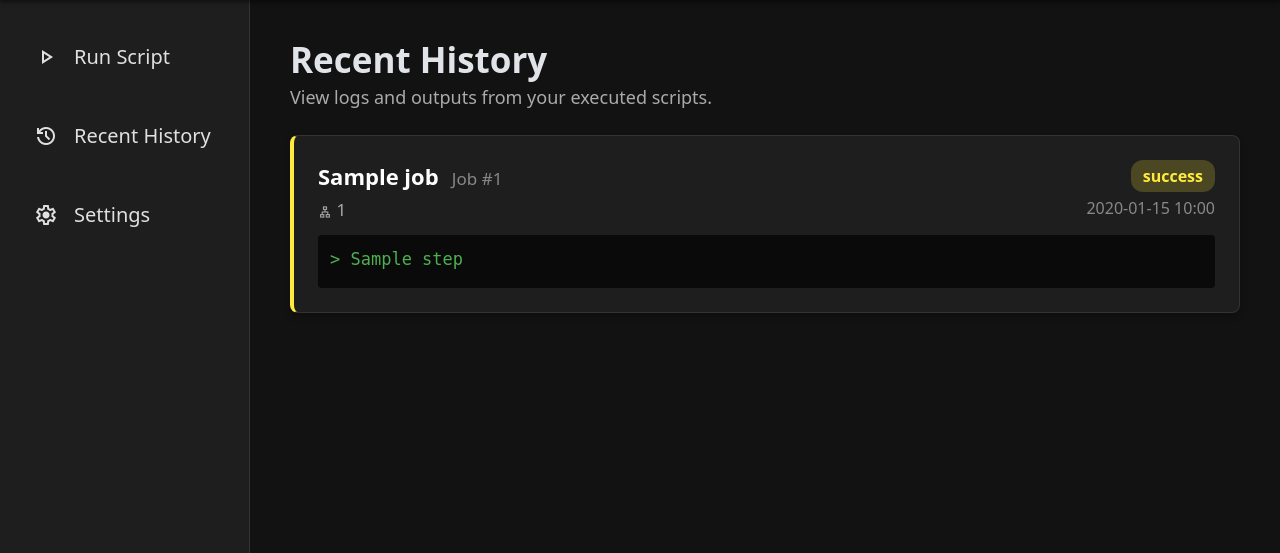
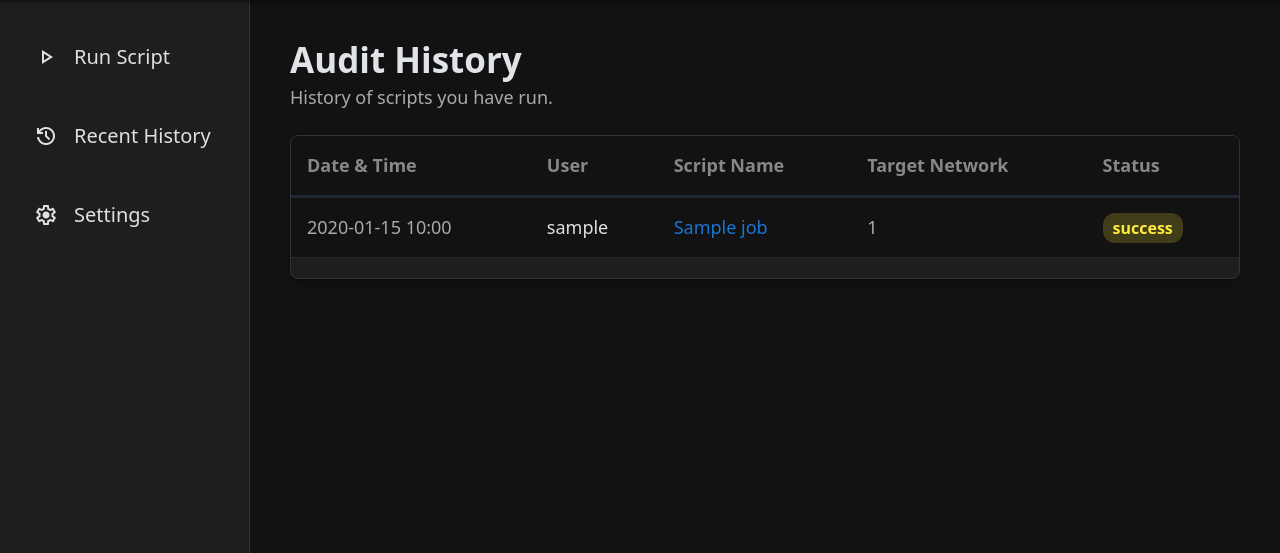
Before and after one commit to NightHawkATL/meraki-dashboard-app, a FastAPI app: template backend/app/templates/history.html in a window 1280 px wide. Shown: the part 64-617 px from the top of the page. Run offline with FastAPI, Linux system fonts and the light colour scheme; the template is opened without the code that fills it: most values are stand-ins (such as "Sample title", 1, 10 or a date in 2020); parts of the project's set-up code (start-up, migrations or seed data) failed here and were passed over; some libraries are stand-ins or nearby versions.

Commit message:
Update backend/app/templates/history.html

```diff
--- a/backend/app/templates/history.html
+++ b/backend/app/templates/history.html
@@ -2,53 +2,45 @@
 
 {% block app_content %}
 <hgroup style="margin-bottom: 24px;">
-    <h2 style="margin-bottom: 4px;">Recent History</h2>
-    <p style="color: #aaa; font-size: 0.9rem;">View logs and outputs from your executed scripts.</p>
+    <h2 style="margin-bottom: 4px;">Audit History</h2>
+    <p style="color: #aaa; font-size: 0.9rem;">
+        {% if current_user.is_admin %}Global log of all scripts run by all users.{% else %}History of scripts you have run.{% endif %}
+    </p>
 </hgroup>
 
-<!-- HTMX Magic: If there are running jobs, poll this URL every 2 seconds and swap the table cleanly! -->
-<div id="job-table-container"
-    {% if has_running_jobs %} hx-get="/history" hx-trigger="every 2s" hx-select="#job-table-container" hx-swap="outerHTML" {% endif %}>
-
-    {% for job in jobs %}
-    <div class="mui-paper" style="margin-bottom: 16px; border-left: 4px solid {% if job.status == 'Success' %}#4caf50{% elif job.status == 'Failed' %}#f44336{% else %}#ffeb3b{% endif %};">
-        <div style="display: flex; justify-content: space-between; margin-bottom: 12px;">
-            <div>
-                <strong style="color: #fff; font-size: 1.1rem;">{{ job.script_name }}</strong>
-                <span style="color: #888; font-size: 0.85rem; margin-left: 8px;">Job #{{ job.id }}</span>
-                <div style="color: #aaa; font-size: 0.85rem; margin-top: 4px;">
-                    <span class="material-symbols-outlined" style="font-size: 14px; vertical-align: middle;">lan</span> {{ job.target_network_id }}
-                </div>
-            </div>
-            <div style="text-align: right;">
-                <span style="display: inline-block; padding: 4px 12px; border-radius: 12px; font-size: 0.8rem; font-weight: bold;
-                    background: {% if job.status == 'Success' %}rgba(76, 175, 80, 0.2); color: #4caf50;
-                                {% elif job.status == 'Failed' %}rgba(244, 67, 54, 0.2); color: #f44336;
-                                {% else %}rgba(255, 235, 59, 0.2); color: #ffeb3b;{% endif %}">
-                    {{ job.status }}
-                </span>
-                <div style="color: #888; font-size: 0.8rem; margin-top: 4px;">{{ job.timestamp.strftime('%Y-%m-%d %H:%M') }}</div>
-            </div>
-        </div>
-
-        <!-- Progress Logs Terminal -->
-        <div style="background: #0a0a0a; padding: 12px; border-radius: 4px; font-family: monospace; font-size: 0.85rem; color: #00ff00; max-height: 150px; overflow-y: auto;">
-            {% for log in job.progress_log %}
-                <div style="margin-bottom: 4px; color: {% if log.status == 'error' %}#f44336{% elif log.status == 'success' %}#4caf50{% else %}#00ff00{% endif %};">
-                    > {{ log.step }}
-                </div>
+<div class="mui-paper" style="padding: 0; overflow-x: auto;">
+    <table style="width: 100%; border-collapse: collapse; text-align: left; font-size: 0.9rem;">
+        <thead>
+            <tr style="background: #1e1e1e; border-bottom: 1px solid #333;">
+                <th style="padding: 16px; color: #888;">Date & Time</th>
+                <th style="padding: 16px; color: #888;">User</th>
+                <th style="padding: 16px; color: #888;">Script Name</th>
+                <th style="padding: 16px; color: #888;">Target Network</th>
+                <th style="padding: 16px; color: #888;">Status</th>
+            </tr>
+        </thead>
+        <tbody>
+            {% for job in jobs %}
+            <tr style="border-bottom: 1px solid #222; transition: 0.2s;" onmouseover="this.style.background='#1e1e1e'" onmouseout="this.style.background='transparent'">
+                <td style="padding: 16px; color: #aaa;">{{ job.timestamp.strftime('%Y-%m-%d %H:%M') }}</td>
+                <td style="padding: 16px; color: #e0e0e0;">{{ job.owner.username.split('@')[0] }}</td>
+                <td style="padding: 16px; color: #1976d2; font-weight: 500;">{{ job.script_name }}</td>
+                <td style="padding: 16px; color: #aaa;">{{ job.target_network_id }}</td>
+                <td style="padding: 16px;">
+                    <span style="padding: 4px 10px; border-radius: 12px; font-size: 0.8rem; font-weight: bold;
+                        background: {% if job.status == 'Success' %}rgba(76, 175, 80, 0.2); color: #4caf50;
+                                    {% elif job.status == 'Failed' %}rgba(244, 67, 54, 0.2); color: #f44336;
+                                    {% else %}rgba(255, 235, 59, 0.2); color: #ffeb3b;{% endif %}">
+                        {{ job.status }}
+                    </span>
+                </td>
+            </tr>
+            {% else %}
+            <tr>
+                <td colspan="5" style="padding: 24px; text-align: center; color: #888;">No execution history found.</td>
+            </tr>
             {% endfor %}
-            {% if job.status in ['Pending', 'Running'] %}
-                <div style="animation: pulse 1.5s infinite;">> _</div>
-            {% endif %}
-        </div>
-    </div>
-    {% else %}
-    <p style="color: #888;">No scripts have been executed yet.</p>
-    {% endfor %}
+        </tbody>
+    </table>
 </div>
-
-<style>
-    @keyframes pulse { 0% { opacity: 1; } 50% { opacity: 0; } 100% { opacity: 1; } }
-</style>
 {% endblock %}
```
